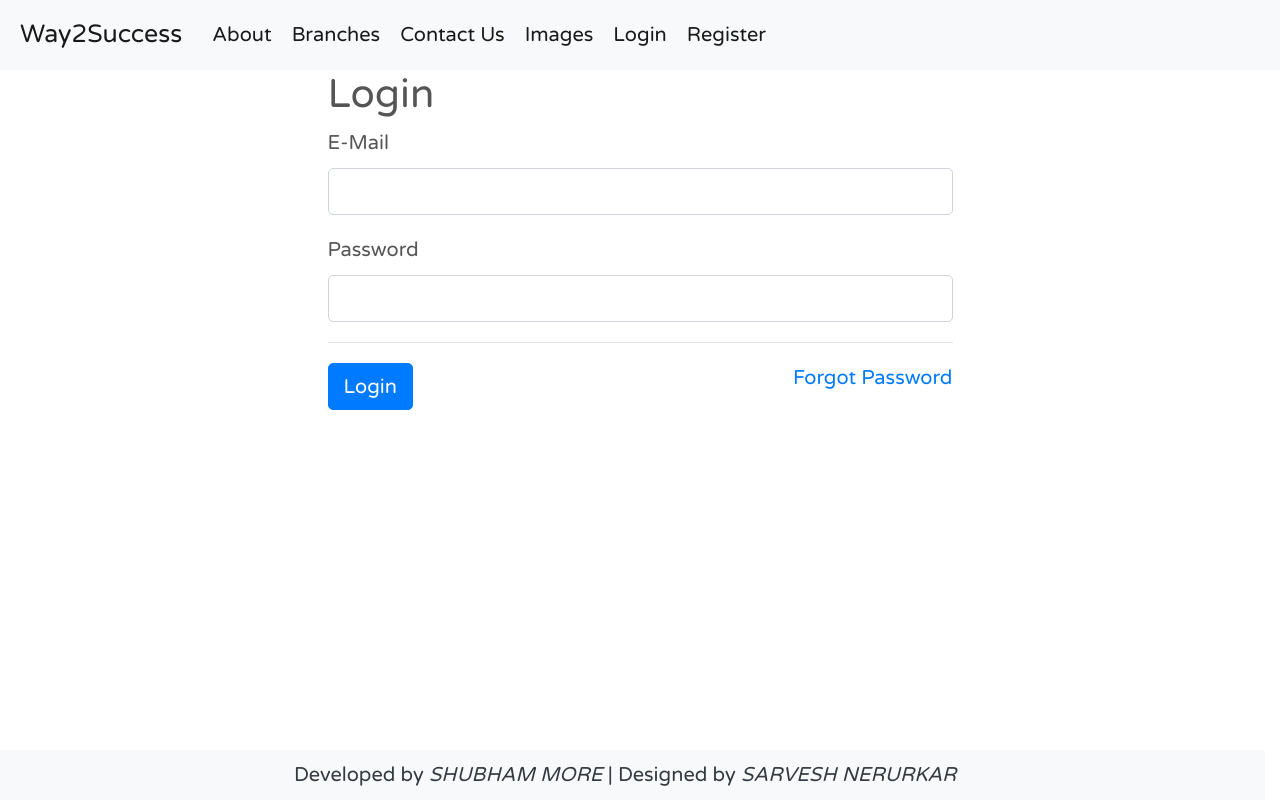
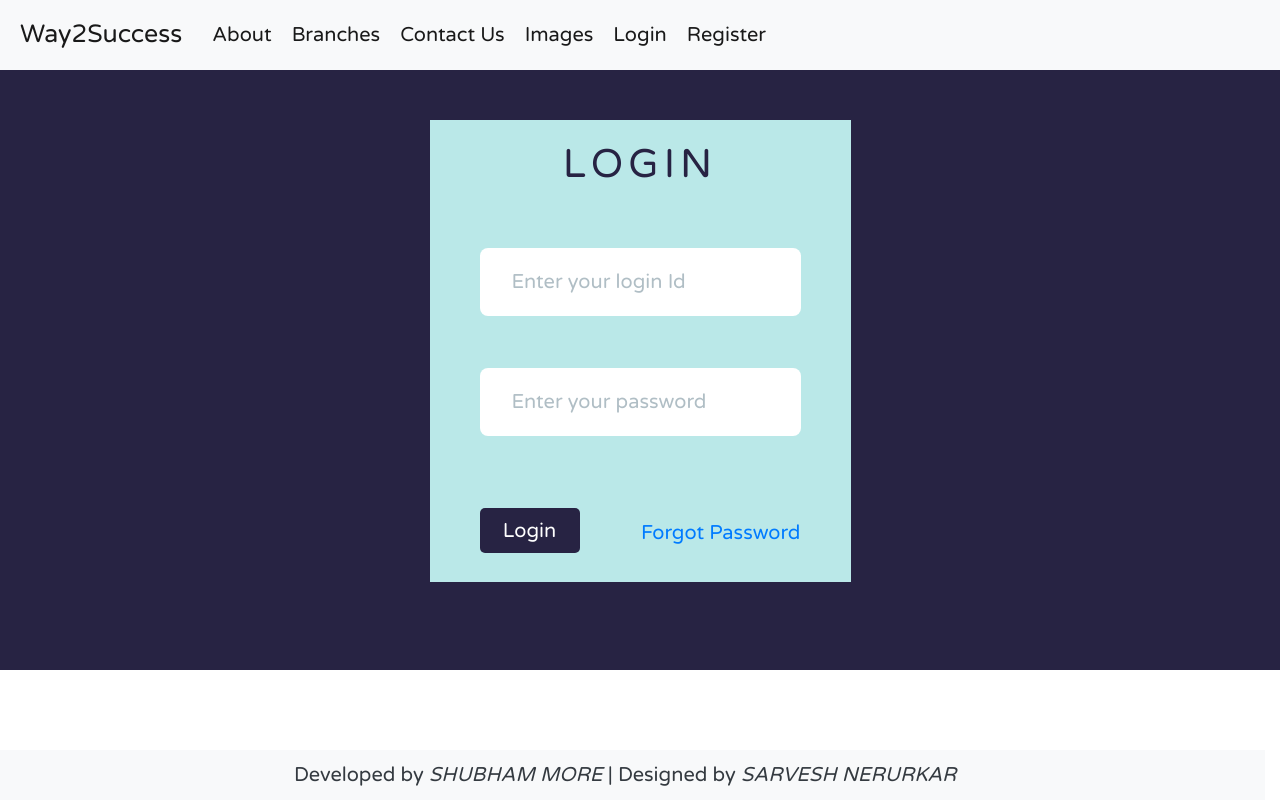
Before and after one commit to ShubhamMore/way2success, an Angular app: page /#/login in a window 1280 px wide. Built offline with nearby package versions, Linux system fonts and the light colour scheme.

Commit message:
code refactor and login css added

```diff
--- a/src/app/authentication/login/login.component.css
+++ b/src/app/authentication/login/login.component.css
@@ -0,0 +1,26 @@
+.backgroundBox{
+  text-align: center;
+}
+
+.submitBtn{
+    width: 100%;
+}
+.submitBtn {
+    padding: 20px 50px;
+}
+.submitBtn a{
+    position: relative;
+    top: 10px;
+}
+
+@media only screen and (max-width: 1283px) {
+    .customCard{
+      width: inherit;
+    }
+  }
+
+  @media only screen and (max-width: 764px) {
+    .customCard{
+      width: 100%;
+    }
+}
--- a/src/app/authentication/login/login.component.html
+++ b/src/app/authentication/login/login.component.html
@@ -12,35 +12,30 @@
     </div> -->
 
     <!-- <div class="row" *ngIf="!isLoading"> -->
-    <div class="row">
-      <div class="col-md-6 mx-auto">
-        <div class="row">
-          <div class="col-12">
-            <h2 class="page-heading">Login</h2>
+    <div class="backgroundBox">
+      <div class="customCard">
         <form class="form login-form" (submit)="login()" [formGroup]="form">
-              <div class="form-group">
-                <label class="input-label" for="email">E-Mail</label>
-                <input class="input-email" type="email" id="email" class="form-control" name="email" formControlName="email">
+          <h2>Login</h2>
+          <div class="Wrapper">
+            <div class="Input">
+              <input type="email" id="email"  name="email"  formControlName="email" class="Input-text" placeholder="Enter your login Id">
+              <label for="input" class="Input-label">Email</label>
               <span class="input-error" *ngIf="!form.get('email').valid && form.get('email').touched">*Please enter E-Mail</span>
             </div>
-              <div class="form-group">
-                <label class="input-label" for="password">Password</label>
-                <input class="input-password" type="password" id="password" class="form-control" name="password" formControlName="password">
+          </div>
+          <div class="Wrapper">
+            <div class="Input">
+              <input type="password" id="password" class="form-control" name="password" formControlName="password" class="Input-text" placeholder="Enter your password">
+              <label for="input" class="Input-label">Password</label>
               <span class="input-error" *ngIf="!form.get('password').valid && form.get('password').touched">*Please enter Password</span>
             </div>
-              <hr>
-              <div class="row">
-                <div class="col-md-6 col-12">
-                  <button class="btn-login btn btn-primary" type="submit">Login</button>
           </div>
-                <div class="col-md-6 col-12 text-right">
-                  <a class="forgot-password-link" routerLink="/forgotPassword">Forgot Password</a>
-                </div>
+          <div class="submitBtn">
+              <button type="submit" class="btn btn-primary float-left">Login</button>
+              <a class="float-right" routerLink="/forgotPassword">Forgot Password</a>
           </div>
         </form>
       </div>
     </div>
   </div>
 </div>
-  </div>
-</div>
--- a/src/app/content/content-contact/content-contact.component.css
+++ b/src/app/content/content-contact/content-contact.component.css
@@ -1,30 +1,5 @@
 .input-group-text {
   width: 90px;
-}
-.contactUsDiv{
-  min-height: 600px;
-  background-color: #272343;
-  z-index: 0;
-  position: relative;
-  padding: 50px 100px;
-}
-
-
-.contactUsBox{
-  display: inline-block;
-  width: 500px;
-  background-color: #bae8e8;
-  text-align: center;
-}
-
-.contactUsBox h2{
-  color: #272343;
-  text-transform: uppercase;
-  letter-spacing: 5px;
-  font-size: 40px;
-  text-align: center;
-  width: 100%;
-  padding: 20px 0;
 }
 
 .ourInfo{
@@ -49,9 +24,6 @@
 /*Media Queries*/
 
 @media only screen and (max-width: 1283px) {
-  .contactUsBox{
-    width: 100%;
-  }
   .ourInfo{
     padding-left: 0px;
     width: 100%;
@@ -63,9 +35,6 @@
 }
 
 @media only screen and (max-width: 764px) {
-  .contactUsDiv{
-    padding: 0px;
-  }
   .ourInfoText{
     padding: 0px 20px;
     letter-spacing: 5px;
--- a/src/app/content/content-contact/content-contact.component.html
+++ b/src/app/content/content-contact/content-contact.component.html
@@ -1,8 +1,8 @@
 <app-loading-spinner *ngIf="loading"></app-loading-spinner>
 
 <div  *ngIf="!loading">
-  <div class="contactUsDiv">
-    <div class="contactUsBox">
+  <div class="backgroundBox">
+    <div class="customCard">
       <form (submit)="sendEnquiry()" [formGroup]="form">
         <h2>Contact Us</h2>
           <div class="Wrapper">
@@ -34,7 +34,7 @@
             </div>
           </div>
           <div class="submitBtn">
-            <button type="submit" class="btn btn-primary float-right">Send</button>
+            <button type="submit" class="btn btn-primary">Send</button>
           </div>
         </form>
       </div>
--- a/src/styles.css
+++ b/src/styles.css
@@ -73,7 +73,35 @@ body {
 
 
 
-/*Added input css animations*/
+/*---------------------Custom card css start---------------------------------*/
+
+.backgroundBox{
+  min-height: 600px;
+  background-color: #272343;
+  z-index: 0;
+  position: relative;
+  padding: 50px 100px;
+}
+
+
+.customCard{
+  display: inline-block;
+  width: 500px;
+  background-color: #bae8e8;
+  text-align: center;
+}
+
+.customCard h2{
+  color: #272343;
+  text-transform: uppercase;
+  letter-spacing: 5px;
+  font-size: 40px;
+  text-align: center;
+  width: 100%;
+  padding: 20px 0;
+}
+
+
 .submitBtn{
   display: inline-block;
   padding-bottom: 10px;
@@ -82,6 +110,7 @@ body {
 .submitBtn button{
   background-color: #272343;
   width: 100px;
+  border: 0px;
 }
 
 /*input animations*/
@@ -141,11 +170,14 @@ body {
 .Input {
   position: relative;
   width: 100%;
-  padding: 0 50px 0 50px;
+  padding: 0 50px 12px 50px;
   margin:40px 0;
 }
 .Input span{
+  display: block;
+  position: absolute;
   font-size: 20px;
+  right:50px;
 }
 .Input-text {
   display: block;
@@ -174,7 +206,7 @@ body {
 .Input-label {
   display: block;
   position: absolute;
-  bottom: 50%;
+  bottom: 40%;
   left: 1rem;
   color: #272343;
   font-family: inherit;
@@ -212,3 +244,20 @@ body {
     visibility 0ms,
     z-index 0ms;
 }
+/*---------------------Custom card css end---------------------------------*/
+
+
+
+/*---------------------Media Queries Start---------------------------------*/
+@media only screen and (max-width: 764px) {
+  .backgroundBox{
+    padding: 0px;
+  }
+}
+
+@media only screen and (max-width: 1283px) {
+  .customCard{
+    width: 100%;
+  }
+}
+/*---------------------Media Queries End---------------------------------*/
```
Lines whose indentation alone changed are shown as unchanged.
